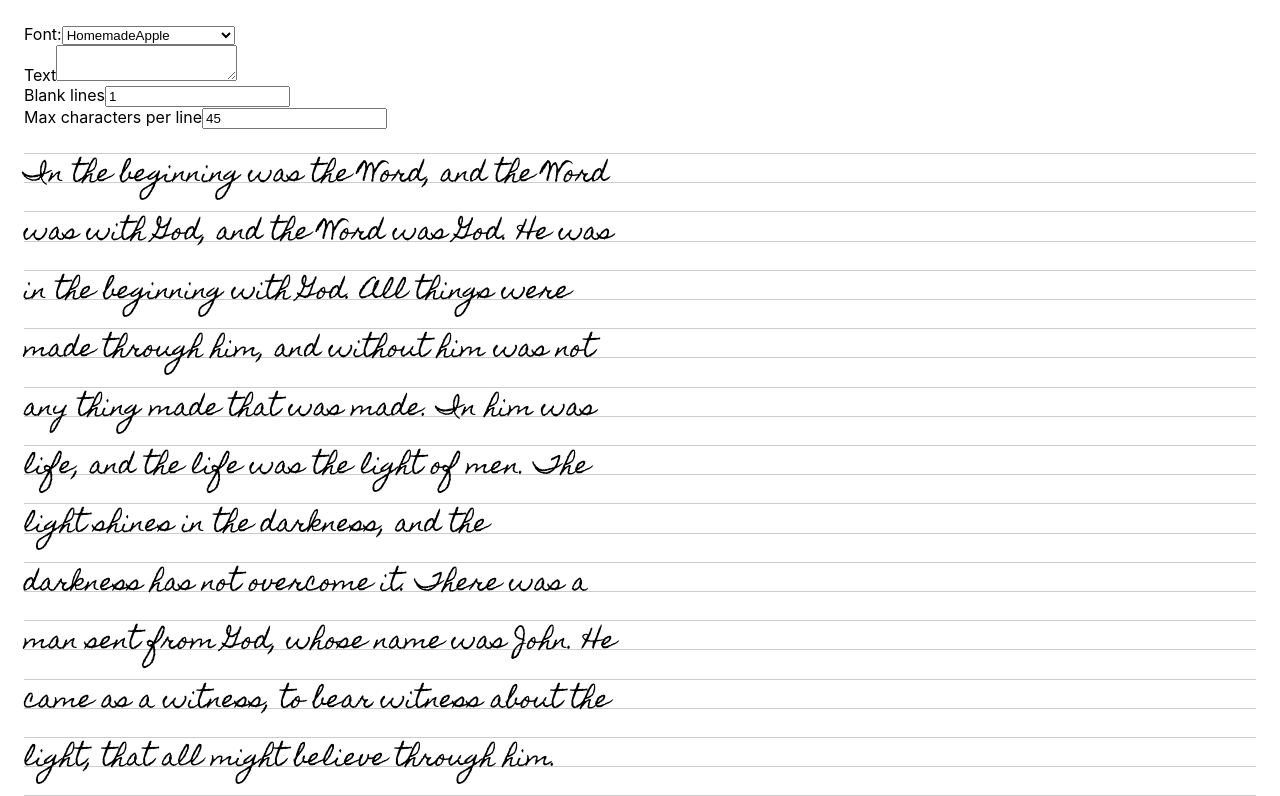
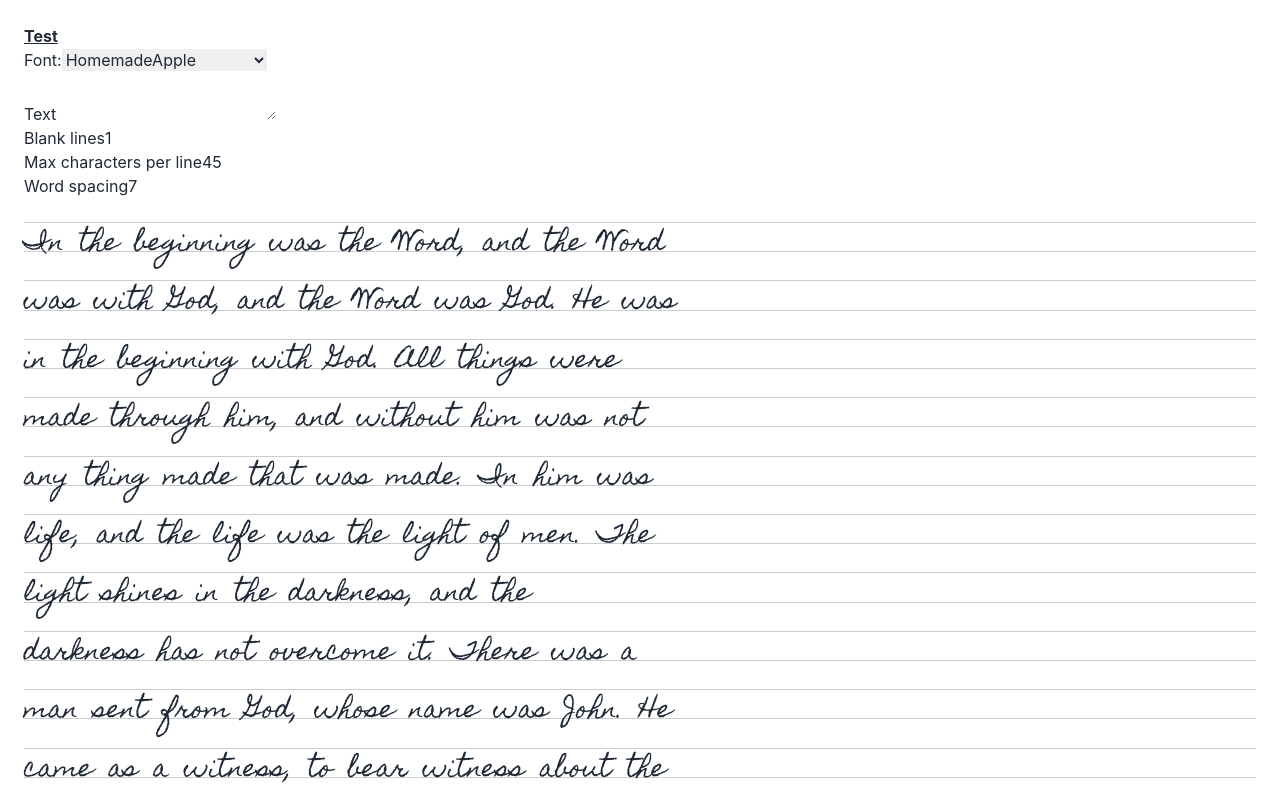
Before and after one commit to aaronshaf/handwriting-sheet-generator, a React (Vite) app: page / in a window 1280 px wide. Shown: the top 796 px of the page. Built offline with nearby package versions, Linux system fonts and the light colour scheme.

Commit message:
tailwind and word spacing

```diff
--- a/package.json
+++ b/package.json
@@ -8,6 +8,7 @@
     "preview": "vite preview"
   },
   "dependencies": {
+    "daisyui": "^2.31.0",
     "react": "^18.0.0",
     "react-dom": "^18.0.0"
   },
@@ -15,6 +16,9 @@
     "@types/react": "^18.0.0",
     "@types/react-dom": "^18.0.0",
     "@vitejs/plugin-react": "^1.3.0",
+    "autoprefixer": "^10.4.12",
+    "postcss": "^8.4.17",
+    "tailwindcss": "^3.1.8",
     "typescript": "^4.6.3",
     "vite": "^2.9.9"
   }
--- /dev/null
+++ b/postcss.config.js
@@ -0,0 +1,6 @@
+module.exports = {
+  plugins: {
+    tailwindcss: {},
+    autoprefixer: {},
+  },
+}
--- a/src/App.tsx
+++ b/src/App.tsx
@@ -1,4 +1,4 @@
-import { useState, Fragment } from "react";
+import { useState } from "react";
 import "./App.css";
 
 function splitter(str: string, l: number) {
@@ -57,6 +57,7 @@ function App() {
   const [currentFont, setCurrentFont] = useState<Font>(fonts[0]);
   const [blankLines, setBlankLines] = useState<number>(1);
   const [maxCharacters, setMaxCharacters] = useState<number>(45);
+  const [wordSpacing, setWordSpacing] = useState<number>(7);
 
   const lines = splitter(text, maxCharacters);
 
@@ -64,6 +65,7 @@ function App() {
     <div className="App">
       <section className="Settings">
         <div>
+          <h1 className="text-1xl font-bold underline">Test</h1>
           <label>
             Font:
             <select
@@ -102,7 +104,9 @@ function App() {
               type="number"
               value={blankLines}
               onChange={(event) => {
-                setBlankLines(Math.max(parseInt(event.target.value, 10), 0) || 0);
+                setBlankLines(
+                  Math.max(parseInt(event.target.value, 10), 0) || 0
+                );
               }}
             />
           </label>
@@ -114,7 +118,23 @@ function App() {
               type="number"
               value={maxCharacters}
               onChange={(event) => {
-                setMaxCharacters(Math.max(parseInt(event.target.value, 10), 0) || 45);
+                setMaxCharacters(
+                  Math.max(parseInt(event.target.value, 10), 0) || 45
+                );
+              }}
+            />
+          </label>
+        </div>
+        <div>
+          <label>
+            Word spacing
+            <input
+              type="number"
+              value={wordSpacing}
+              onChange={(event) => {
+                setWordSpacing(
+                  Math.max(parseInt(event.target.value, 10), 0) || 7
+                );
               }}
             />
           </label>
@@ -136,6 +156,7 @@ function App() {
                   style={{
                     fontFamily: currentFont.fontFamily,
                     marginBottom: currentFont.marginBottom,
+                    wordSpacing: `${wordSpacing}px`,
                   }}
                 >
                   <span>{line}</span>
--- a/src/index.css
+++ b/src/index.css
@@ -1,3 +1,7 @@
+@tailwind base;
+@tailwind components;
+@tailwind utilities;
+
 body {
   margin: 0;
   font-family: -apple-system, BlinkMacSystemFont, 'Segoe UI', 'Roboto', 'Oxygen',
--- /dev/null
+++ b/tailwind.config.js
@@ -0,0 +1,11 @@
+/** @type {import('tailwindcss').Config} */
+module.exports = {
+  content: [
+    "./index.html",
+    "./src/**/*.{js,ts,jsx,tsx}",
+  ],
+  theme: {
+    extend: {},
+  },
+  plugins: [require("daisyui")],
+}
```
Also changed, not shown: 1 other file (tests, documents, lock files or other folders).
